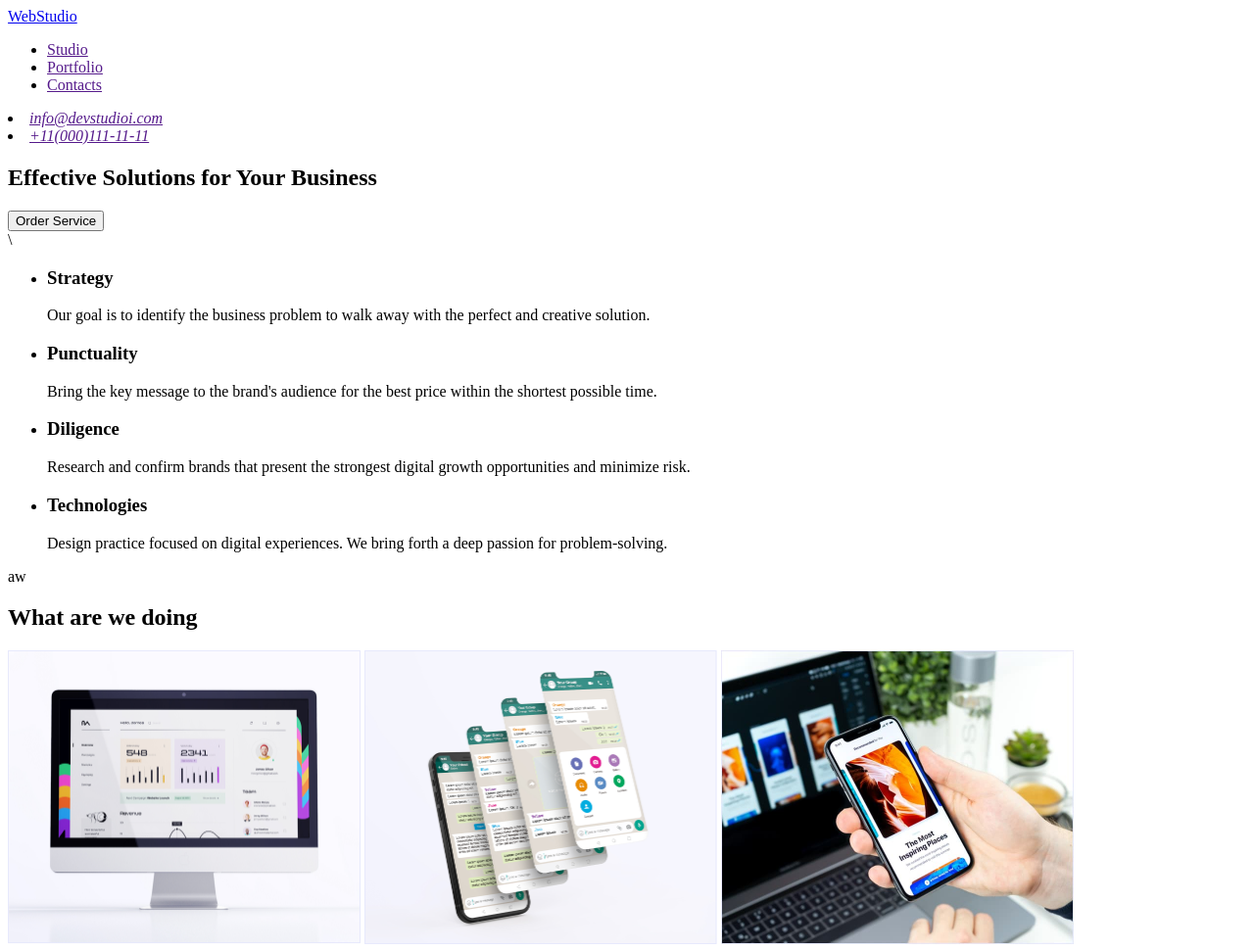
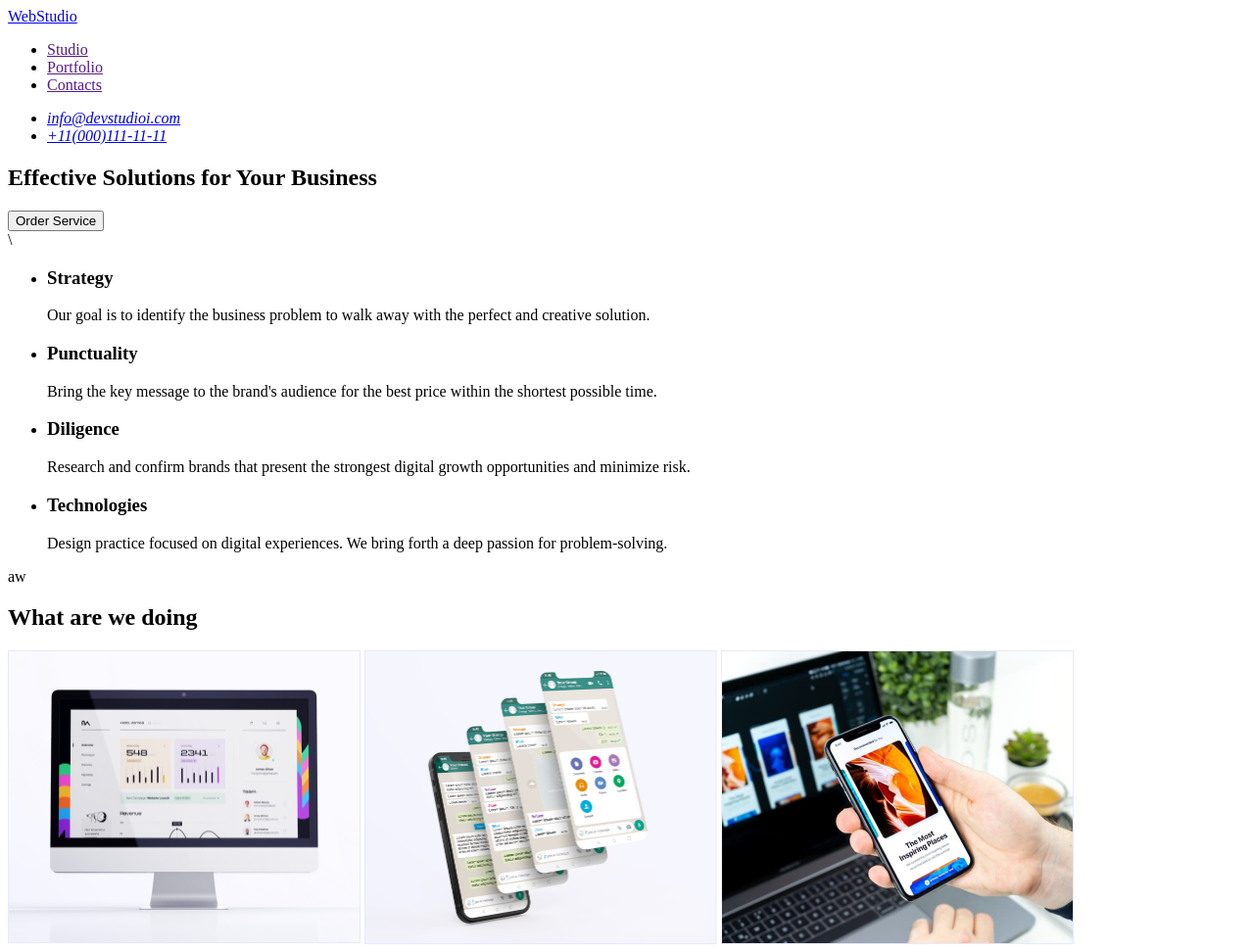
Before and after one commit to Timoti1990/goit-markup-hw-01, a plain HTML site: page index.html in a window 1280 px wide. Shown: the top 971 px of the page at 98% size. Drawn offline with Linux system fonts and the light colour scheme.

Commit message:
Add files via upload

```diff
--- a/index.html
+++ b/index.html
@@ -24,19 +24,20 @@
 </nav>
   </header>
 <address>
-  <li><a href="">info@devstudioi.com</a></li>
- <li><a href="">+11(000)111-11-11</a></li>
-</address>
-
-<main>
+  <ul>
+    <li>
+      <a href="mailto:info@devstudioi.com">info@devstudioi.com</a></li>
+    <li>
+      <a href="tel:+110001111111">+11(000)111-11-11</a></li>
+  </ul>
+ </address>
+  <main>
     <section>
       <h1>Effective Solutions for Your Business</h1>
        <button type="button">Order Service</button>
-      </section>
-    </main>
-\
-
-      <section>
+    </section>
+</main>
+\     <section>
         <h2 hidden>features</h2>
         <ul>
           <li>
@@ -57,8 +58,7 @@
        </li>
       </ul>
     </section>
-
-    <main>
+     <main>
       <section>aw
       <h2>What are we doing</h2>
       <img src="./images/comp.png" alt="comp" width="360" height="300">
```
